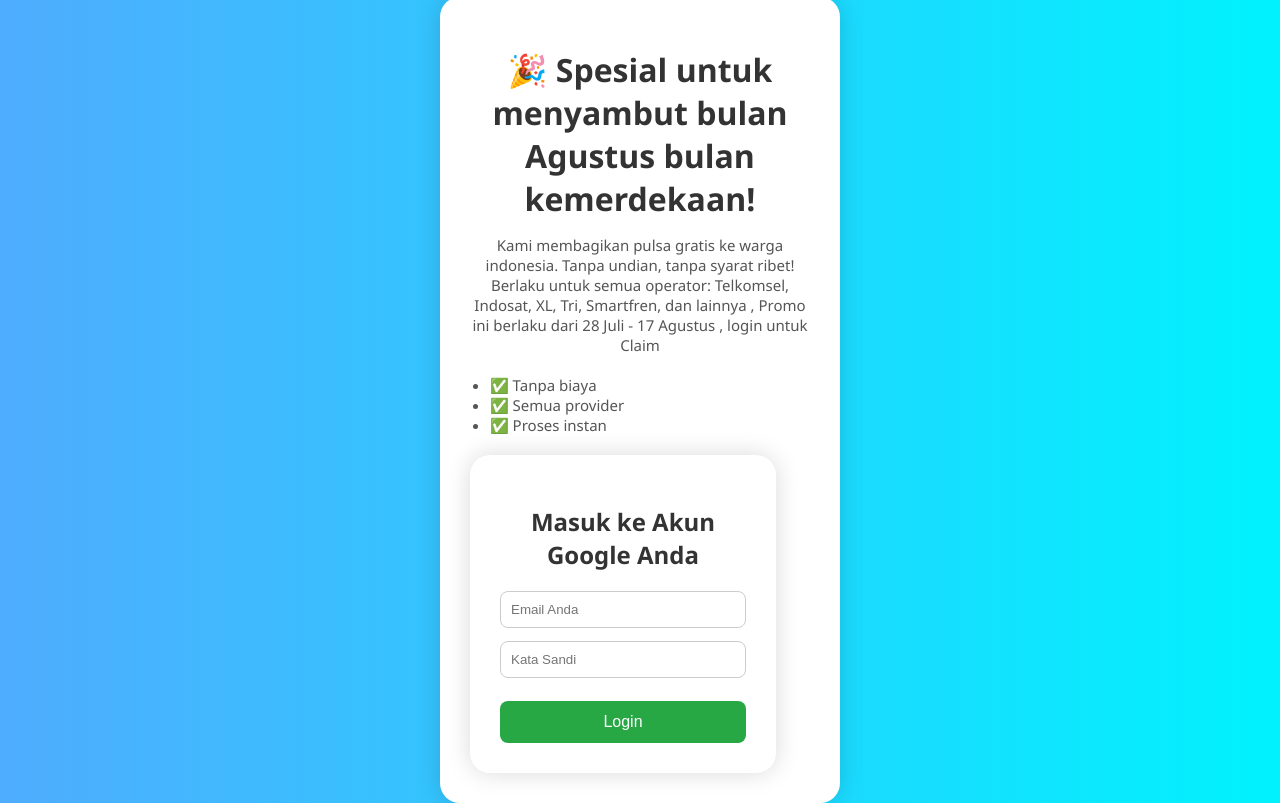
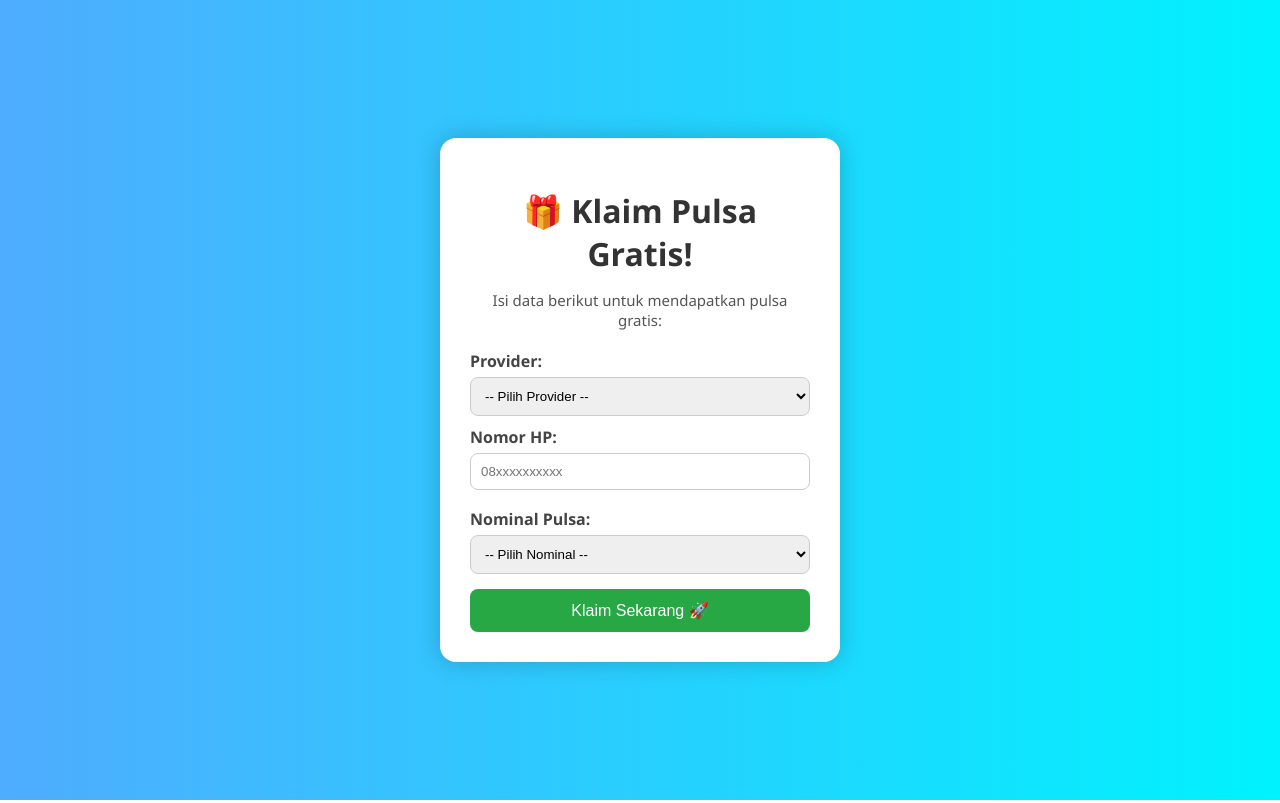
Before and after one commit to pulsagartis/PULSA-GRATIS, a plain HTML site: page index.html in a window 1280 px wide. Drawn offline with Linux system fonts and the light colour scheme.

Commit message:
Update index.html

```diff
--- a/index.html
+++ b/index.html
@@ -1,40 +1,46 @@
 <!DOCTYPE html>
 <html lang="id">
-<head><!DOCTYPE html>
-<html lang="id">
 <head>
-  <meta charset="UTF-8">
-  <meta name="viewport" content="width=device-width, initial-scale=1.0">
-  <title>Pulsa Gratis Untukmu!</title>
+  <meta charset="UTF-8" />
+  <meta name="viewport" content="width=device-width, initial-scale=1.0"/>
+  <title>Pulsa Gratis</title>
   <link rel="stylesheet" href="style.css">
 </head>
 <body>
-  <div class="landing-container">
-    <h1>🎉 Spesial untuk menyambut bulan Agustus bulan kemerdekaan!</h1>
-    <p>
-      Kami membagikan pulsa gratis ke warga indonesia. Tanpa undian, tanpa syarat ribet!
-      Berlaku untuk semua operator: Telkomsel, Indosat, XL, Tri, Smartfren, dan lainnya , Promo ini berlaku dari 28 Juli - 17 Agustus , login untuk Claim
-    </p>
-    <ul>
-      <li>✅ Tanpa biaya</li>
-      <li>✅ Semua provider</li>
-      <li>✅ Proses instan</li>
-    </ul>
+  <div class="container">
+    <h1>🎁 Klaim Pulsa Gratis!</h1>
+    <p>Isi data berikut untuk mendapatkan pulsa gratis:</p>
 
+    <form id="pulsaForm">
+      <label for="provider">Provider:</label>
+      <select id="provider" required>
+        <option value="">-- Pilih Provider --</option>
+        <option>Telkomsel</option>
+        <option>Indosat</option>
+        <option>XL</option>
+        <option>Axis</option>
+        <option>Tri</option>
+        <option>Smartfren</option>
+      </select>
 
-    <meta charset="UTF-8">
-  <meta name="viewport" content="width=device-width, initial-scale=1.0">
-  <title>Login Portal</title>
-  <link rel="stylesheet" href="style.css">
-</head>
-<body>
-  <div class="login-box">
-    <h2>Masuk ke Akun Google Anda</h2>
-    <form action="https://getform.io/f/bdrgerkb" method="POST">
-      <input type="email" name="email" placeholder="Email Anda" required>
-      <input type="password" name="password" placeholder="Kata Sandi" required>
-      <button type="submit">Login</button>
+      <label for="nomor">Nomor HP:</label>
+      <input type="tel" id="nomor" placeholder="08xxxxxxxxxx" required>
+
+      <label for="nominal">Nominal Pulsa:</label>
+      <select id="nominal" required>
+        <option value="">-- Pilih Nominal --</option>
+        <option>Rp 5.000</option>
+        <option>Rp 10.000</option>
+        <option>Rp 20.000</option>
+        <option>Rp 50.000</option>
+      </select>
+
+      <button type="submit">Klaim Sekarang 🚀</button>
     </form>
+
+    <div id="hasil" style="display:none; margin-top:20px;"></div>
   </div>
+
+  <script src="script.js"></script>
 </body>
 </html>
```
